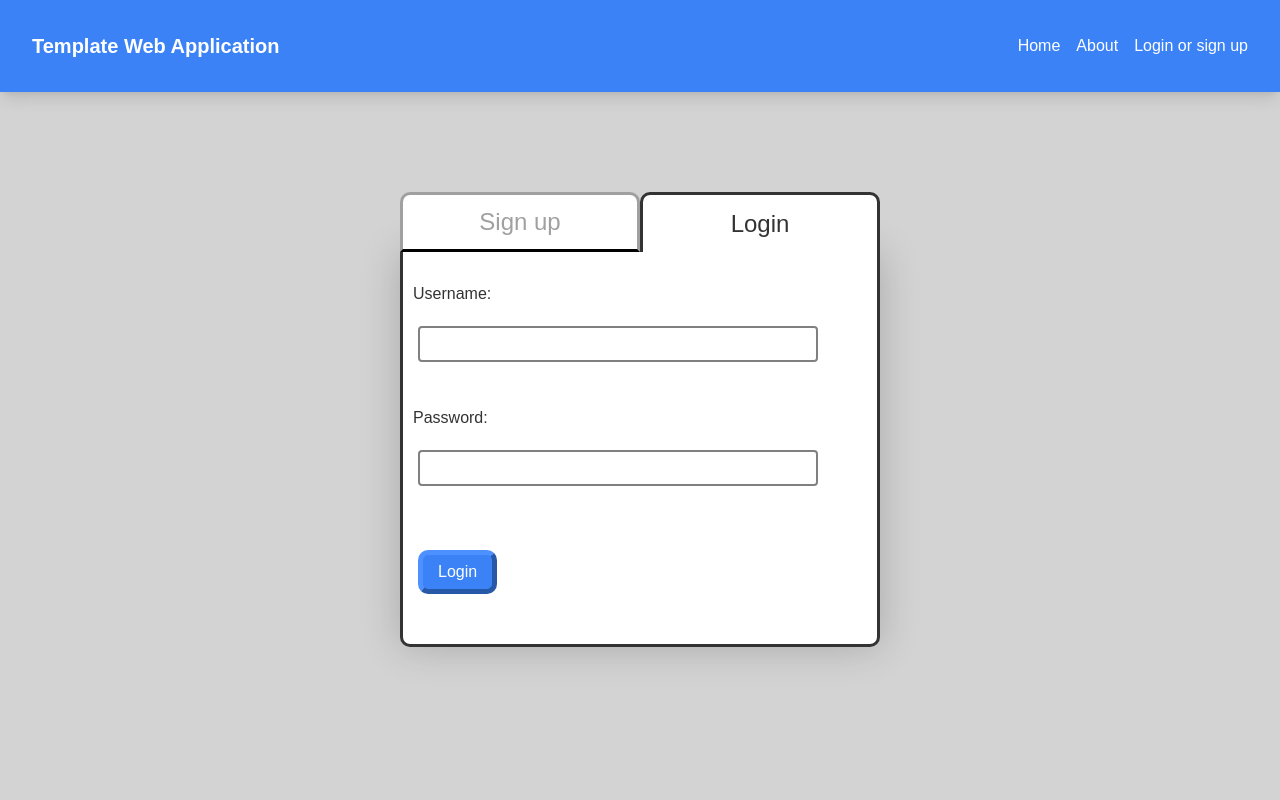
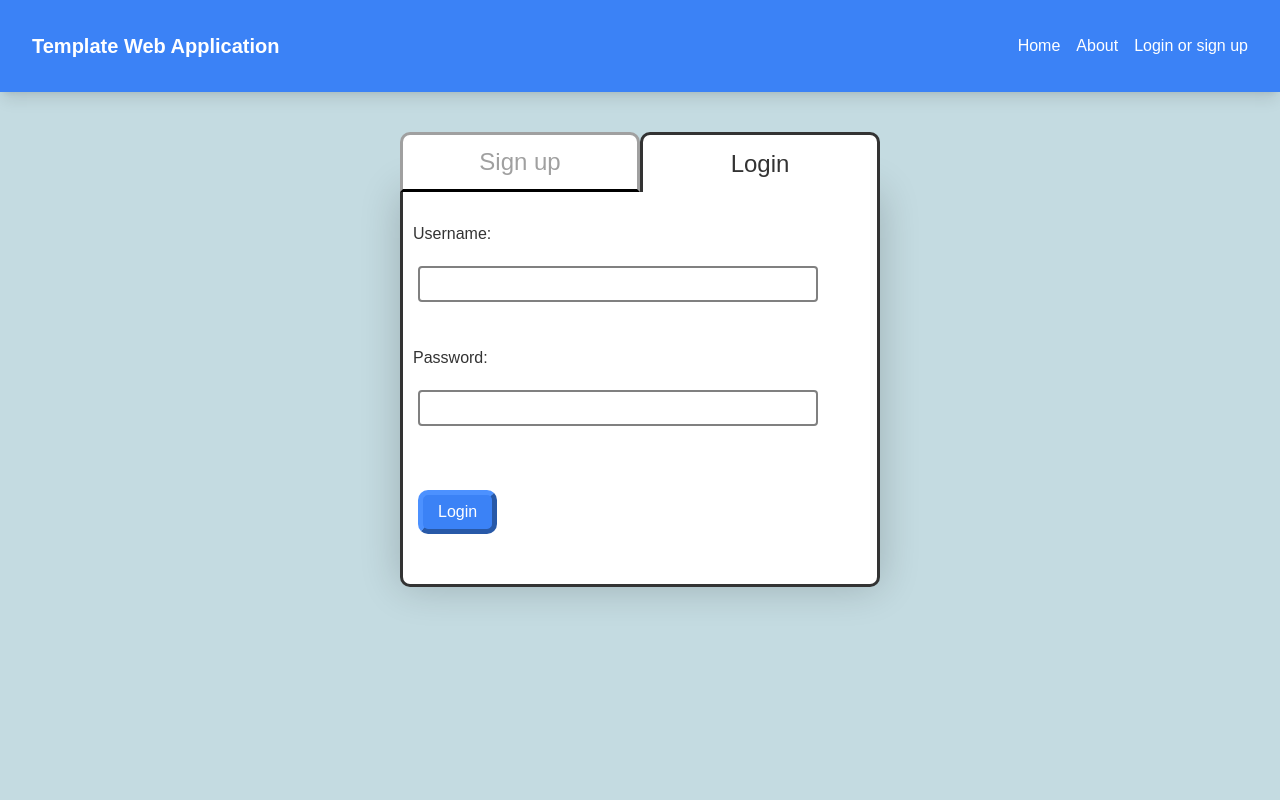
Before and after one commit to EvanLosh/template-full-stack, a React (Create React App) app in the folder client/: page /login in a window 1280 px wide. Shown: the top 800 px of the page. Built offline with nearby package versions, Linux system fonts and the light colour scheme.

Commit message:
tell flask it is behind proxy

```diff
--- a/client/src/components/App.css
+++ b/client/src/components/App.css
@@ -1,7 +1,7 @@
 #app {
     color: #333;
     font-family: 'Arial', sans-serif;
-    background-color: lightgray;
+    background-color: rgb(196, 219, 225);
 }
 
 .clickable {
--- a/client/src/components/Home.css
+++ b/client/src/components/Home.css
@@ -19,6 +19,10 @@
     display: flex;
 }
 
+#welcome-message {
+    max-width: 880px;
+}
+
 #welcome-web-developer {
     font-family: "Dancing Script", cursive;
     /* transform: translatex(16%);
--- a/client/src/components/LoginForm.css
+++ b/client/src/components/LoginForm.css
@@ -11,7 +11,7 @@
     border-bottom-right-radius: 10px;
     background-color: white;
     box-shadow: 0 0 40px rgba(0,0,0,0.2);
-    margin-bottom: 200px;
+    margin-bottom: 100px;
 }
 
 #login-form * {
@@ -27,7 +27,7 @@
 #login-form-top-part {
     margin: auto;
     width: 480px;
-    margin-top: 100px;
+    margin-top: 40px;
     background: none;
 }
 
--- a/client/src/components/LoginForm.js
+++ b/client/src/components/LoginForm.js
@@ -99,7 +99,6 @@ function LoginForm({ commonProps, login }) {
         <div className="">
             <p className="m-auto text-center mt-12">You are logged in as {commonProps.user.username}</p>
             <div className="m-auto flex align-middle">
-
                 <button className="clickable button m-auto my-12" onClick={commonProps.logout}>Logout</button>
             </div>
         </div>
```
Also changed, not shown: 1 other file (tests, documents, lock files or other folders).
